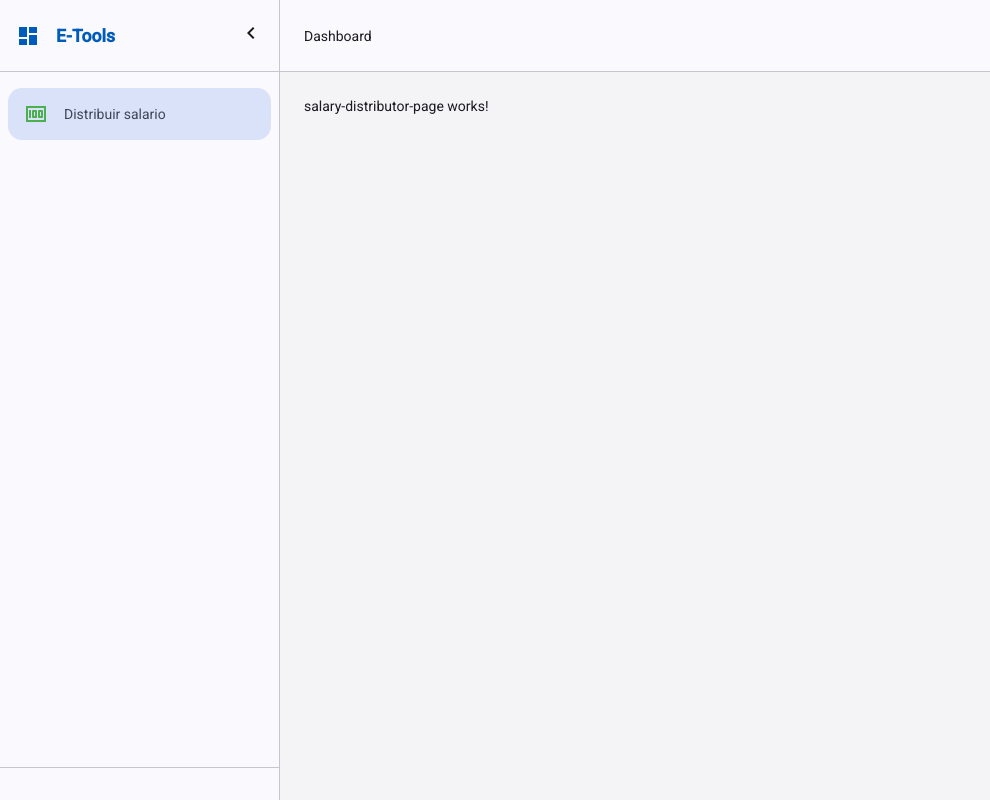
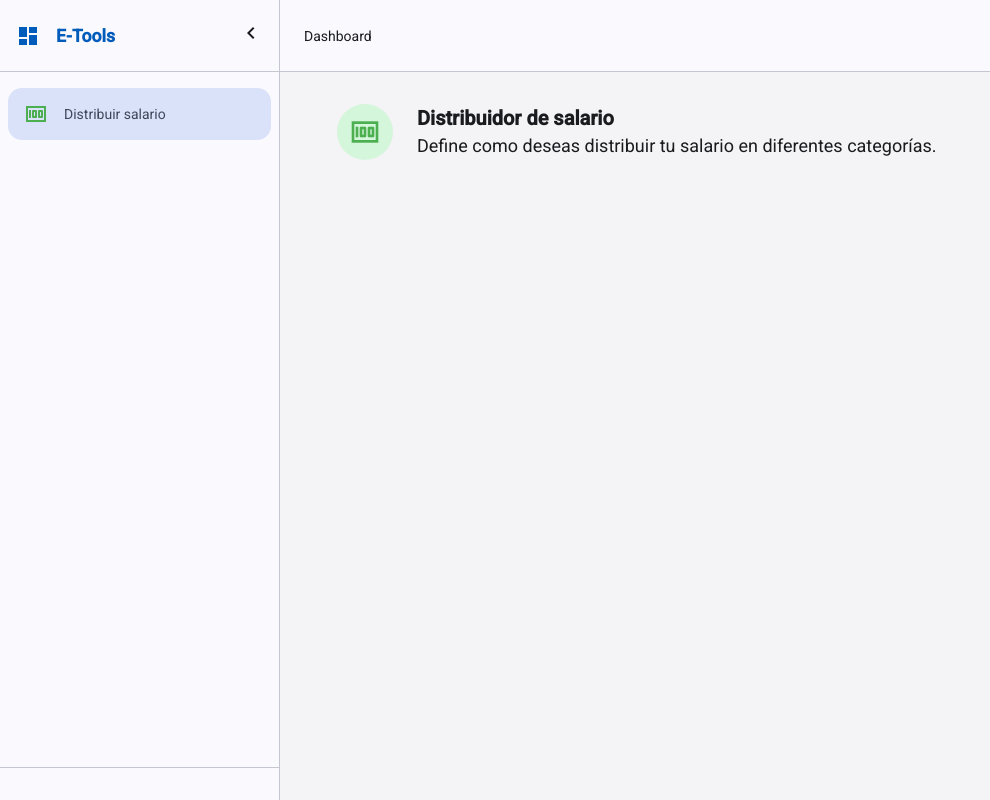
Before and after one commit to edd-dev02/e-tools, an Angular app: page /e-tools/salary-distributor in a window 1280 px wide. Shown: the whole page, without its empty margins (0-990 px from the left). Built offline with nearby package versions, Linux system fonts and the light colour scheme.

Commit message:
Header Component: Se completa primera versión del componente del Header que usará cada módulo

```diff
--- a/src/app/app.component.html
+++ b/src/app/app.component.html
@@ -4,7 +4,7 @@
 
   <topbar />
 
-  <main class="page-content">
+  <main class="page-content container">
 
     <router-outlet />
 
--- /dev/null
+++ b/src/app/interfaces/page-header.interface.ts
@@ -0,0 +1,5 @@
+export interface PageHeader {
+    title: string;
+    subtitle: string;
+    iconStr: string;
+}
--- a/src/app/salary-distributor/pages/salary-distributor-page/salary-distributor-page.component.html
+++ b/src/app/salary-distributor/pages/salary-distributor-page/salary-distributor-page.component.html
@@ -1 +1,3 @@
-<p>salary-distributor-page works!</p>
+<section class="p-2">
+    <shared-page-header [pageHeader]="headerData()"/>
+</section>
--- a/src/app/salary-distributor/pages/salary-distributor-page/salary-distributor-page.component.ts
+++ b/src/app/salary-distributor/pages/salary-distributor-page/salary-distributor-page.component.ts
@@ -1,11 +1,20 @@
-import { Component } from '@angular/core';
+import { Component, signal } from '@angular/core';
+import { PageHeader } from '@interfaces/page-header.interface';
+import { Header } from '@shared/components/page-header/page-header.component';
+import { BidiModule } from "@angular/cdk/bidi";
 
 @Component({
   selector: 'app-salary-distributor-page',
-  imports: [],
+  imports: [Header, BidiModule],
   templateUrl: './salary-distributor-page.component.html',
   styleUrl: './salary-distributor-page.component.css',
 })
 export default class SalaryDistributorPage {
 
+  public headerData = signal<PageHeader>({
+    title: 'Distribuidor de salario',
+    subtitle: 'Define como deseas distribuir tu salario en diferentes categorías.',
+    iconStr: 'money_bag'
+  })
+
 }
--- /dev/null
+++ b/src/app/shared/components/page-header/page-header.component.css
@@ -0,0 +1,35 @@
+@media (max-width: 480px) {
+    .header-container {
+        display: flex;
+        flex-direction: column;
+    }
+}
+
+.icon-container {
+    width: 3.5rem;
+    height: 3.5rem;
+
+    display: flex;
+    justify-content: center;
+    align-items: center;
+
+    border-radius: calc(infinity * 1px);
+    background-color: rgb(85 255 105 / 20%);
+}
+
+.header-info {
+    text-align: center;
+}
+
+@media (min-width: 480px) {
+    .header-info {
+        text-align: left;
+    }
+}
+
+.money-icon {
+    width: 2rem;
+    height: 2rem;
+    font-size: 2rem;
+    color: #4caf50;
+}
--- /dev/null
+++ b/src/app/shared/components/page-header/page-header.component.html
@@ -0,0 +1,17 @@
+<header class="header-container flex flex-row items-center gap-6 ">
+    <!--
+    <p>{{ pageHeader().iconStr }}</p>
+    <p>{{ pageHeader().title }}</p>
+    <p>{{ pageHeader().subtitle }}</p>
+    -->
+
+    <div class="icon-container">
+        <mat-icon class="money-icon" [fontIcon]="pageHeader().iconStr">
+        </mat-icon>
+    </div>
+
+    <div class="header-info">
+        <h1 class="text-xl font-semibold">{{ pageHeader().title }}</h1>
+        <h2 class="text-lg sm:text-xs md:text-lg"> {{ pageHeader().subtitle }} </h2>
+    </div>
+</header>
--- /dev/null
+++ b/src/app/shared/components/page-header/page-header.component.ts
@@ -0,0 +1,18 @@
+import { Component, input } from '@angular/core';
+
+import {MatIconModule} from '@angular/material/icon';
+
+import { PageHeader } from '@interfaces/page-header.interface';
+
+
+@Component({
+  selector: 'shared-page-header',
+  imports: [MatIconModule],
+  templateUrl: './page-header.component.html',
+  styleUrl: './page-header.component.css',
+})
+export class Header {
+
+  public pageHeader = input.required<PageHeader>({});
+
+}
--- a/src/app/shared/components/sidemenu/sidemenu.component.css
+++ b/src/app/shared/components/sidemenu/sidemenu.component.css
@@ -90,11 +90,7 @@
   display: none;
 }
 
-/* Iconos */
 
-.money-icon {
-   color: #4caf50;
-}
 
 /* RESPONSIVE */
 
--- a/src/app/shared/components/sidemenu/sidemenu.component.ts
+++ b/src/app/shared/components/sidemenu/sidemenu.component.ts
@@ -4,7 +4,6 @@ import {
   HostListener,
   inject,
   OnInit,
-  signal
 } from '@angular/core';
 
 import { MatIconModule } from '@angular/material/icon';
@@ -35,7 +34,6 @@ export class SidemenuComponent implements OnInit {
 
   ngOnInit() {
     this.onResize();
-    console.log(this.menuItems);
   }
 
   @HostListener('window:resize')
--- a/src/styles.css
+++ b/src/styles.css
@@ -1,2 +1,17 @@
-/* You can add global styles to this file, and also import other style files */
 @import "tailwindcss";
+
+/*
+Nota: Recuerda añadir el normalize.css
+*/
+
+.container {
+    width: 95%;
+    max-width: 1200px;
+    margin: 0 auto;
+}
+
+/* Iconos */
+
+.money-icon {
+   color: #4caf50;
+}
```
Also changed, not shown: 1 other file (tests, documents, lock files or other folders).
